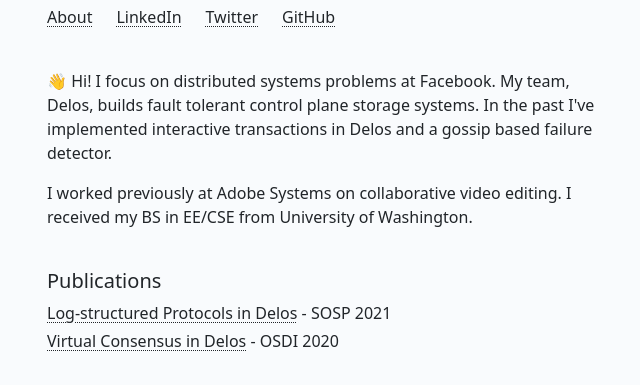
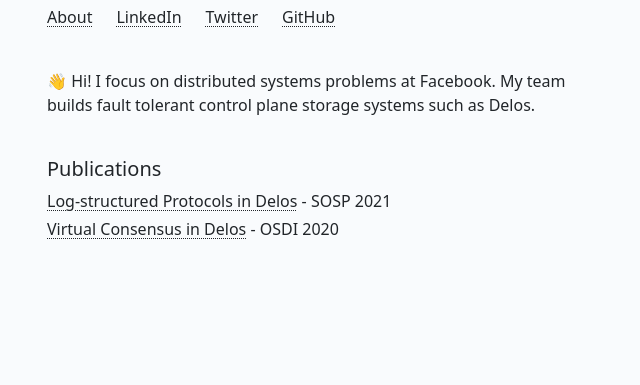
Before and after one commit to ahmedjafri/ahmedjafri.com, a plain HTML site: page build/index.html in a window 1280 px wide. Shown: the part 237-622 px from the top of the page, without its empty margins (35-675 px from the left). Drawn offline with Linux system fonts and the light colour scheme.

Commit message:
Update blurb

```diff
--- a/build/index.html
+++ b/build/index.html
@@ -42,9 +42,7 @@
             </div>
             <div style="margin-top: 2.5em;" class="row-cols-auto">
                 <div class="col-md-6">
-                    <p>👋 Hi! I focus on distributed systems problems at Facebook. My team, Delos, builds fault tolerant control plane storage systems. In the past I've implemented interactive transactions in Delos and a gossip based failure detector.</p>
-                    <p>
-                    I worked previously at Adobe Systems on collaborative video editing. I received my BS in EE/CSE from University of Washington.</p>
+                    <p>👋 Hi! I focus on distributed systems problems at Facebook. My team builds fault tolerant control plane storage systems such as Delos.</p>
                 </div>
             </div>
 
```
Also changed, not shown: index.html (+1 -3 lines).
